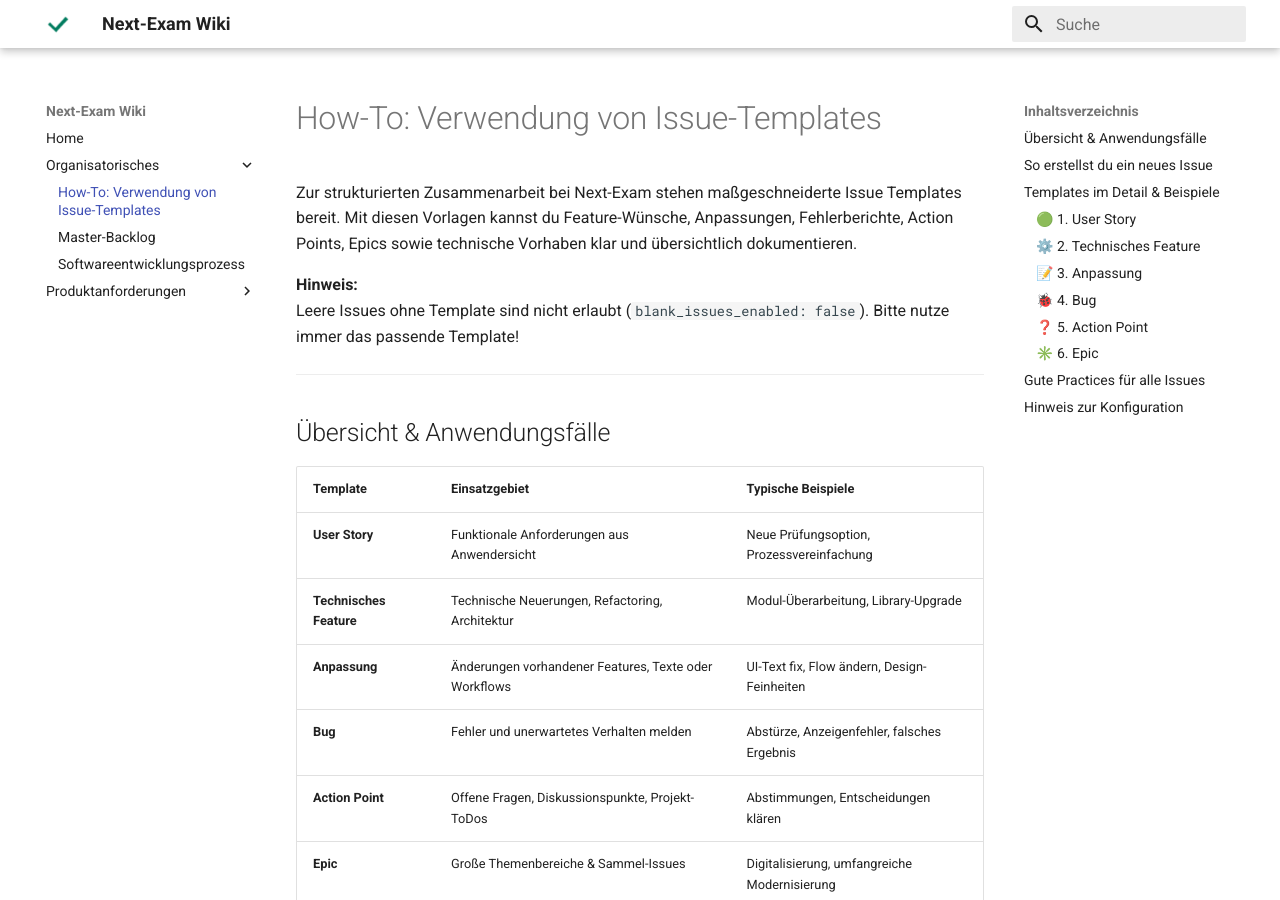
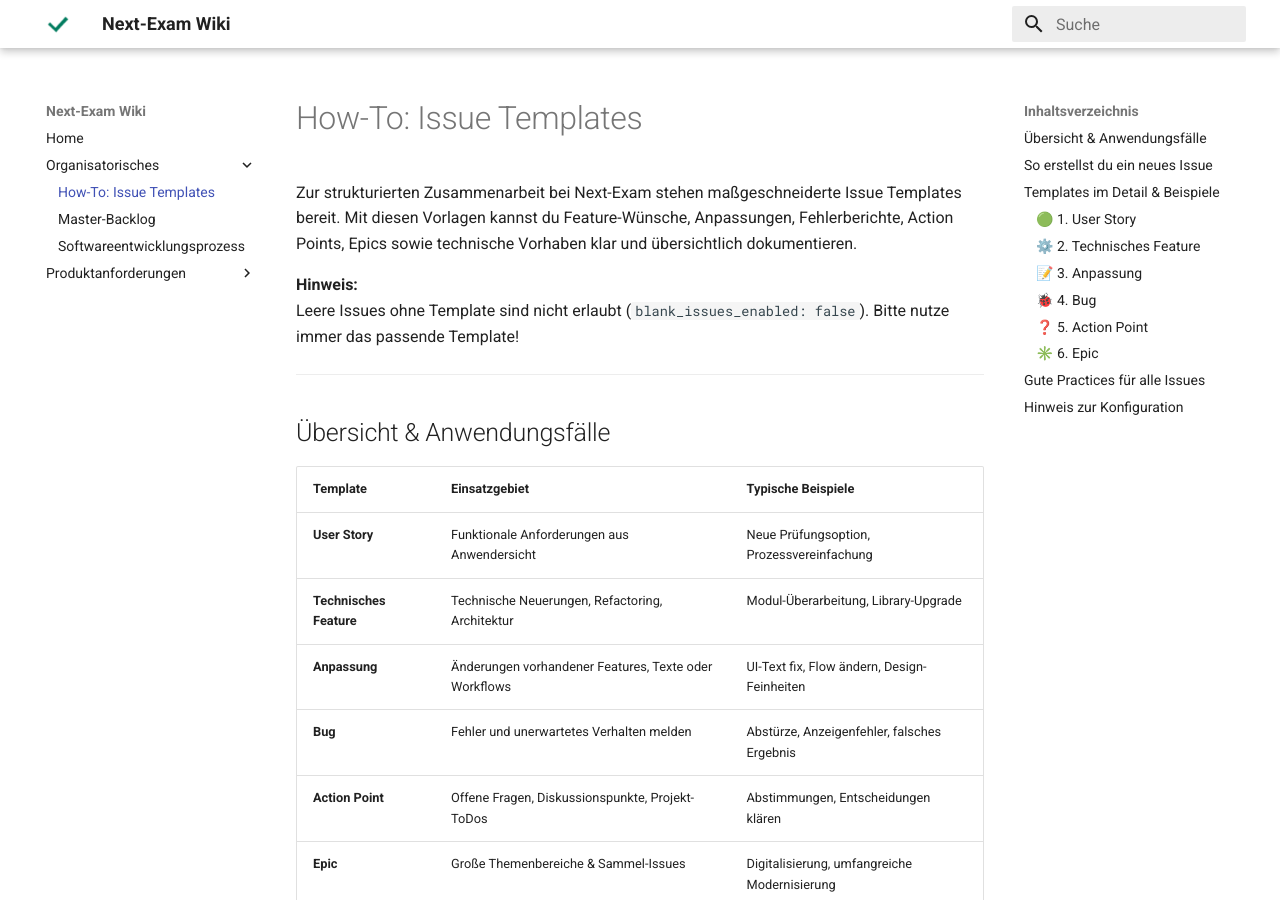
Before and after one commit to shlareut/lpr-wiki, an MkDocs documentation site: the page built from docs/Organisatorisches/How-To: Issue Templates.md, in a window 1280 px wide and 900 px high. Built offline with MkDocs 1.6.1 and Material for MkDocs 9.7.7, drawn with Linux system fonts in a browser that asks for light colours.

Commit message:
Update How-To: Issue Templates.md

```diff
--- a/docs/Organisatorisches/How-To: Issue Templates.md
+++ b/docs/Organisatorisches/How-To: Issue Templates.md
@@ -1,4 +1,4 @@
-# How-To: Verwendung von Issue-Templates
+# How-To: Issue Templates
 
 Zur strukturierten Zusammenarbeit bei Next-Exam stehen maßgeschneiderte Issue Templates bereit. Mit diesen Vorlagen kannst du Feature-Wünsche, Anpassungen, Fehlerberichte, Action Points, Epics sowie technische Vorhaben klar und übersichtlich dokumentieren.
 
```
